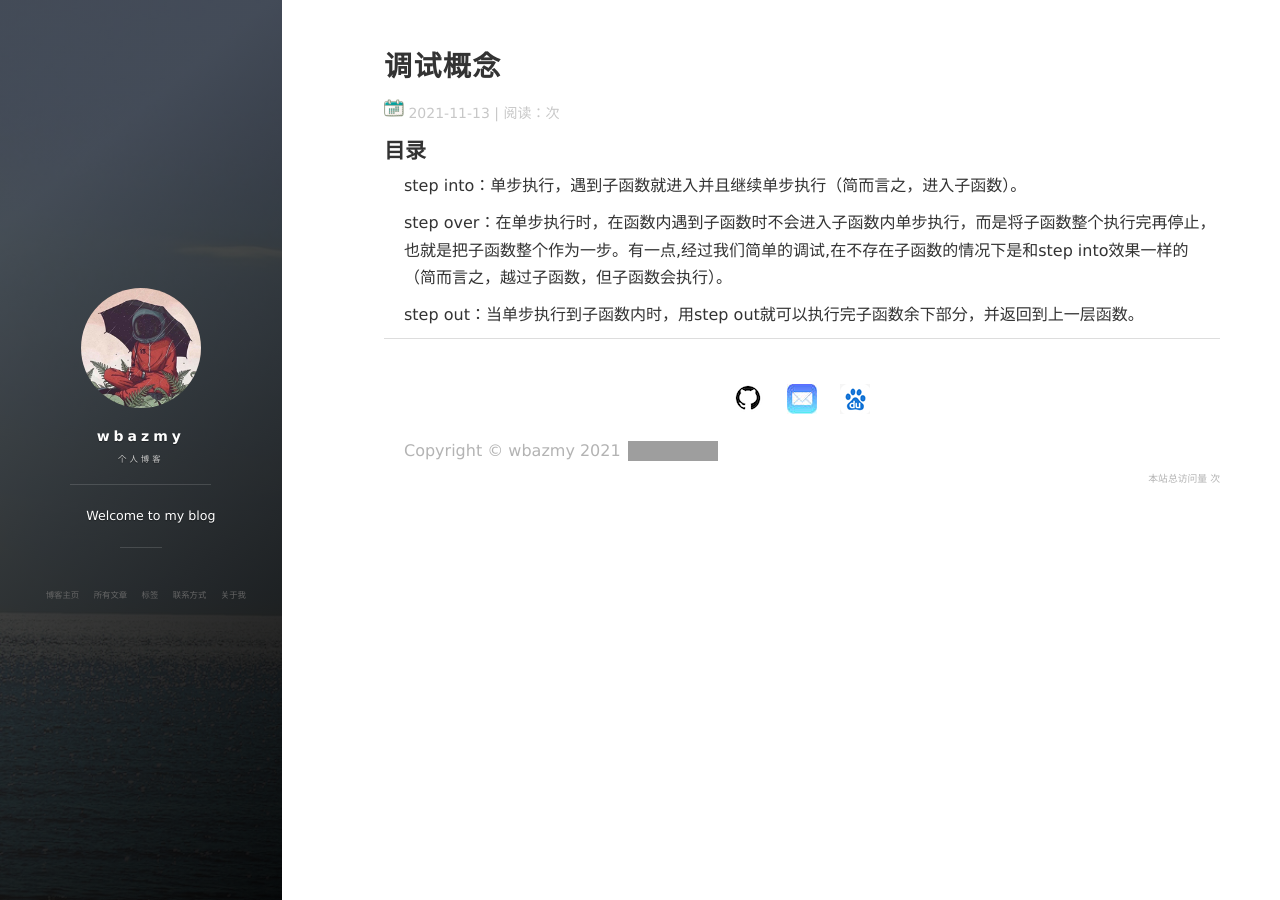
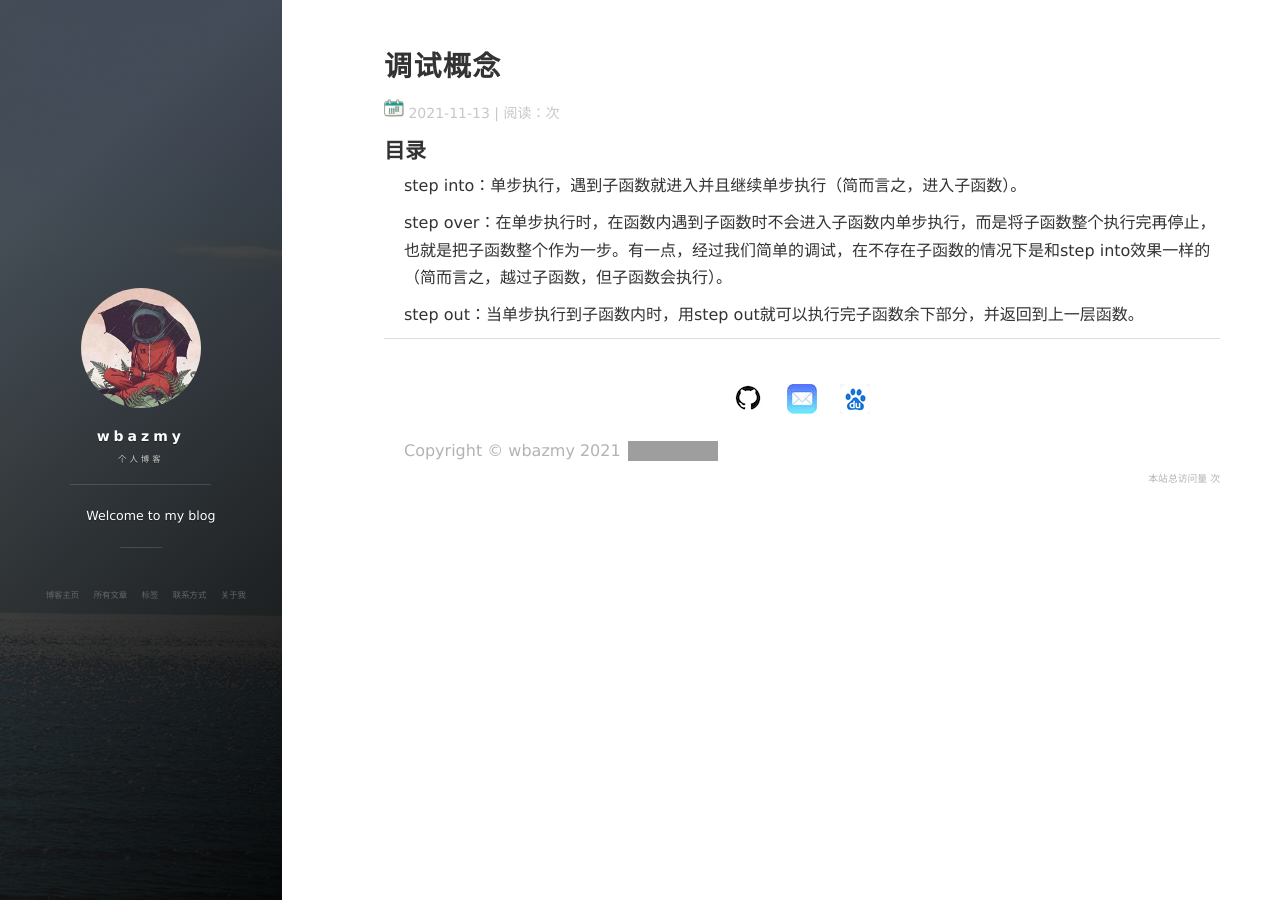
Before and after one commit to wbazmy/wbazmy.github.io, a Jekyll site: the page built from _posts/2021-11-13-IDE调试.md, in a window 1280 px wide. Built offline with Jekyll 4.4.1, drawn with Linux system fonts in a browser that asks for light colours; nearby versions of some CDN libraries; comment, search, counter and statistics services are not loaded; grey boxes are pictures that could not be loaded.

```diff
--- a/_posts/2021-11-13-IDE调试.md
+++ b/_posts/2021-11-13-IDE调试.md
@@ -6,6 +6,6 @@ tags: IDEA使用
 ---
 step into：单步执行，遇到子函数就进入并且继续单步执行（简而言之，进入子函数）。
 
-step over：在单步执行时，在函数内遇到子函数时不会进入子函数内单步执行，而是将子函数整个执行完再停止，也就是把子函数整个作为一步。有一点,经过我们简单的调试,在不存在子函数的情况下是和step into效果一样的（简而言之，越过子函数，但子函数会执行）。
+step over：在单步执行时，在函数内遇到子函数时不会进入子函数内单步执行，而是将子函数整个执行完再停止，也就是把子函数整个作为一步。有一点，经过我们简单的调试，在不存在子函数的情况下是和step into效果一样的（简而言之，越过子函数，但子函数会执行）。
 
 step out：当单步执行到子函数内时，用step out就可以执行完子函数余下部分，并返回到上一层函数。
```
